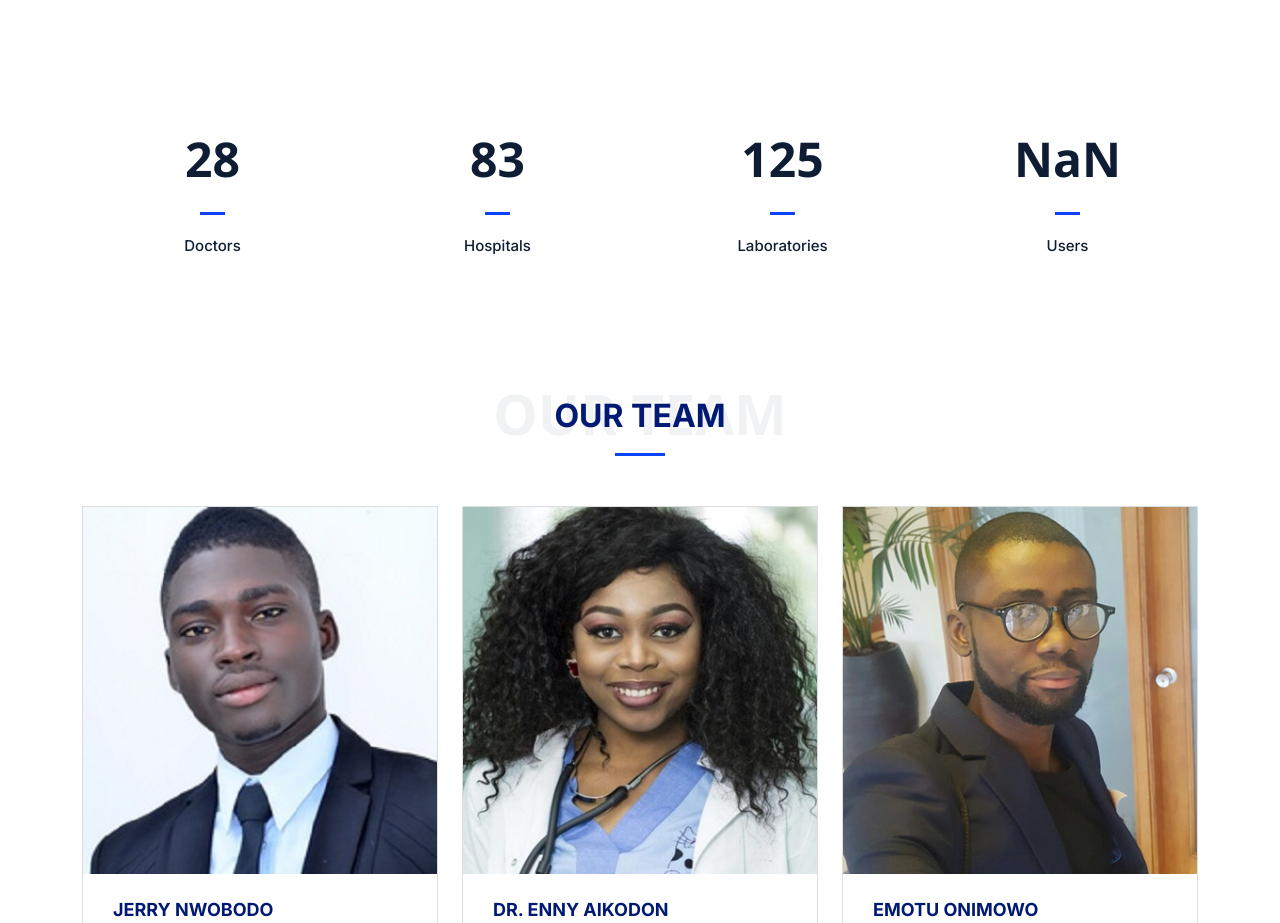
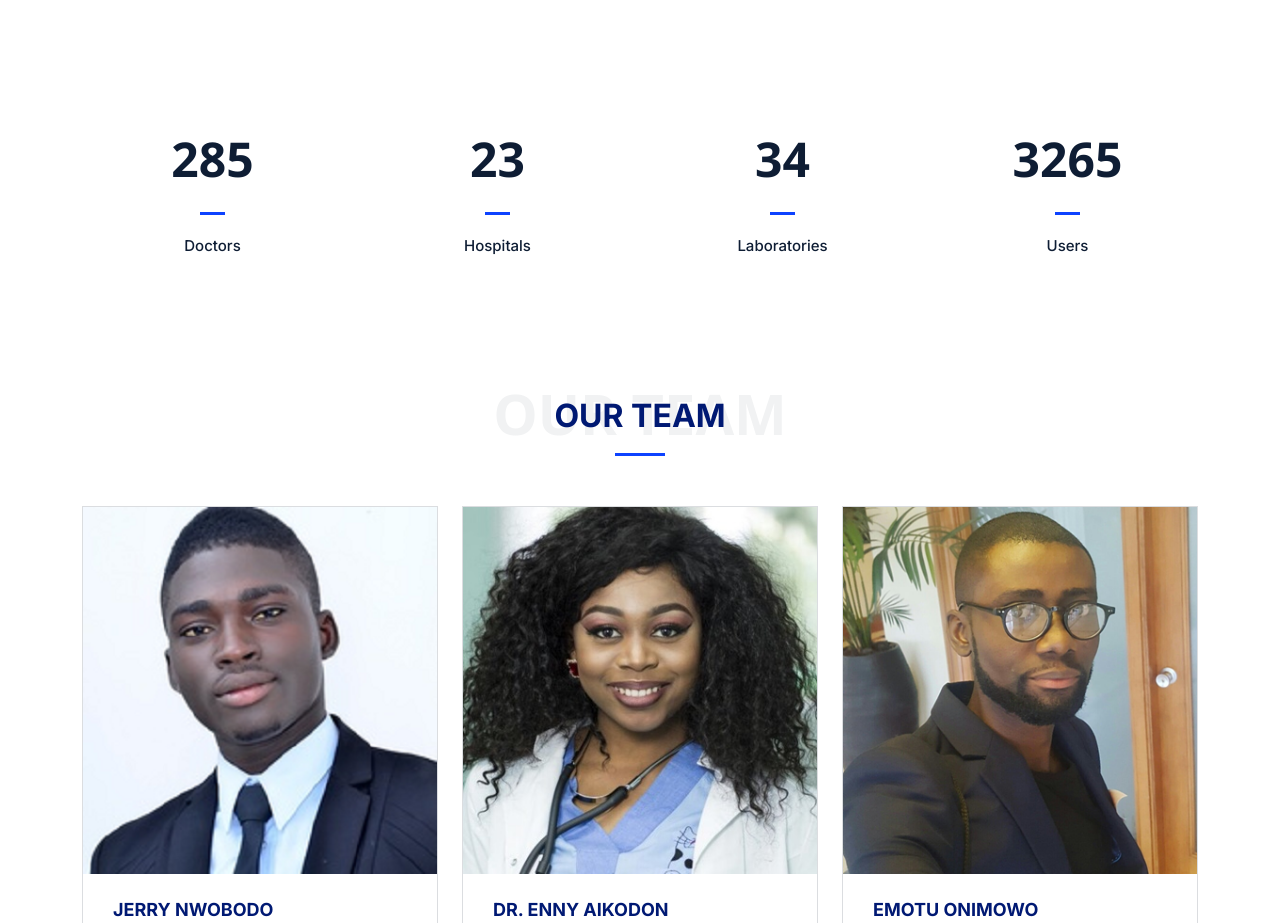
Before and after one commit to olivestackscode/presibo.com, a plain HTML site: page public/about.html in a window 1280 px wide. Shown: the part 1021-1944 px from the top of the page. Drawn offline with nearby package versions, Linux system fonts and the light colour scheme.

Commit message:
Update about.html

```diff
--- a/public/about.html
+++ b/public/about.html
@@ -169,28 +169,28 @@
 
           <div class="col-lg-3 col-md-6">
             <div class="stats-item text-center w-100 h-100">
-              <span data-purecounter-start="0" data-purecounter-end="28" data-purecounter-duration="1" class="purecounter"></span>
+              <span data-purecounter-start="0" data-purecounter-end="285" data-purecounter-duration="1" class="purecounter"></span>
 <p>Doctors</p>
               </div>
             </div><!-- End Stats Item -->
 
             <div class="col-lg-3 col-6">
               <div class="stats-item text-center w-100 h-100">
-                <span data-purecounter-start="0" data-purecounter-end="83" data-purecounter-duration="1" class="purecounter"></span>
+                <span data-purecounter-start="0" data-purecounter-end="23" data-purecounter-duration="1" class="purecounter"></span>
                 <p>Hospitals</p>
               </div>
             </div><!-- End Stats Item -->
 
             <div class="col-lg-3 col-6">
               <div class="stats-item text-center w-100 h-100">
-                <span data-purecounter-start="0" data-purecounter-end="125" data-purecounter-duration="1" class="purecounter"></span>
+                <span data-purecounter-start="0" data-purecounter-end="34" data-purecounter-duration="1" class="purecounter"></span>
                 <p>Laboratories</p>
               </div>
             </div><!-- End Stats Item -->
 
             <div class="col-lg-3 col-6">
               <div class="stats-item text-center w-100 h-100">
-                <span data-purecounter-start="0" data-purecounter-end="3,281" data-purecounter-duration="1" class="purecounter"></span>
+                <span data-purecounter-start="0" data-purecounter-end="3265" data-purecounter-duration="1" class="purecounter"></span>
                 <p>Users</p>
               </div>
             </div><!-- End Stats Item -->
```
